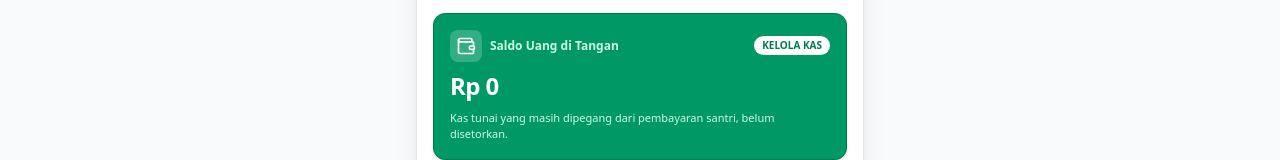
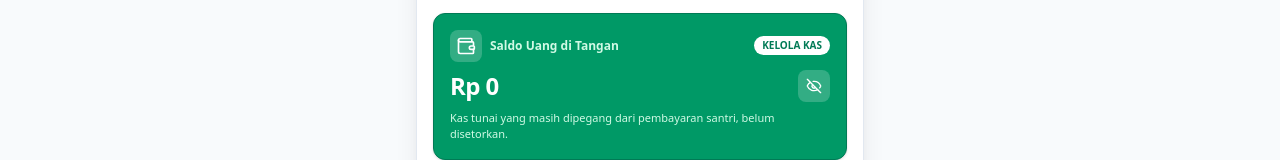
Before and after one commit to Nuryadi22/mdta, a Next.js app: page / in a window 1280 px wide. Shown: the part 188-348 px from the top of the page. Built offline with nearby package versions, Linux system fonts and the light colour scheme; no server answers; the database is empty.

Commit message:
feat: add toggle functionality for saldo visibility in BerandaPage

```diff
--- a/src/app/page.tsx
+++ b/src/app/page.tsx
@@ -2,7 +2,7 @@
 
 import { useState, useEffect } from 'react';
 import Link from 'next/link';
-import { Users, UserCheck, Clock, AlertTriangle, XCircle, Fingerprint, Wallet, UserPlus } from 'lucide-react';
+import { Users, UserCheck, Clock, AlertTriangle, XCircle, Fingerprint, Wallet, UserPlus, Eye, EyeOff } from 'lucide-react';
 import { useProfile } from '@/app/lib/profile';
 import { useSantri } from '@/app/lib/santri';
 import { getTodayAttendanceStats } from '@/app/actions/presensi';
@@ -18,6 +18,7 @@ export default function BerandaPage() {
     alpa: 0,
   });
   const [saldoDiTangan, setSaldoDiTangan] = useState(0);
+  const [isSaldoVisible, setIsSaldoVisible] = useState(true);
 
   useEffect(() => {
     getTodayAttendanceStats().then((data) => {
@@ -26,7 +27,20 @@ export default function BerandaPage() {
     getSaldoDiTangan().then((saldo) => {
       setSaldoDiTangan(saldo);
     });
+
+    const savedVisibility = localStorage.getItem('beranda-saldo-visible');
+    if (savedVisibility !== null) {
+      setIsSaldoVisible(savedVisibility === 'true');
+    }
   }, []);
+
+  const toggleSaldoVisibility = () => {
+    setIsSaldoVisible((prev) => {
+      const next = !prev;
+      localStorage.setItem('beranda-saldo-visible', String(next));
+      return next;
+    });
+  };
 
   const formatRupiah = (val: number) =>
     new Intl.NumberFormat('id-ID', {
@@ -82,7 +96,20 @@ export default function BerandaPage() {
             Kelola Kas
           </Link>
         </div>
-        <h2 className="text-2xl font-extrabold tracking-tight">{formatRupiah(saldoDiTangan)}</h2>
+        <div className="flex items-center justify-between gap-3">
+          <h2 className="text-2xl font-extrabold tracking-tight">
+            {isSaldoVisible ? formatRupiah(saldoDiTangan) : 'Rp •••••••'}
+          </h2>
+          <button
+            type="button"
+            onClick={toggleSaldoVisibility}
+            className="w-8 h-8 bg-white/20 hover:bg-white/30 rounded-lg flex items-center justify-center transition-colors"
+            aria-label={isSaldoVisible ? 'Sembunyikan saldo' : 'Tampilkan saldo'}
+            title={isSaldoVisible ? 'Sembunyikan saldo' : 'Tampilkan saldo'}
+          >
+            {isSaldoVisible ? <EyeOff className="w-4 h-4 text-white" /> : <Eye className="w-4 h-4 text-white" />}
+          </button>
+        </div>
         <p className="text-[11px] text-emerald-100">
           Kas tunai yang masih dipegang dari pembayaran santri, belum disetorkan.
         </p>
```
